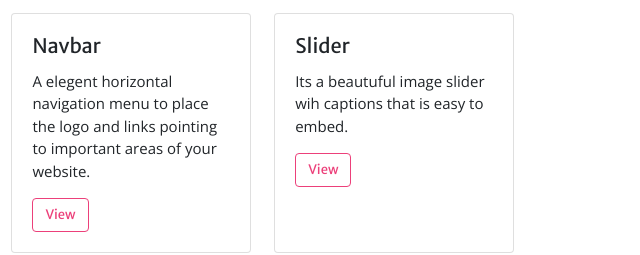
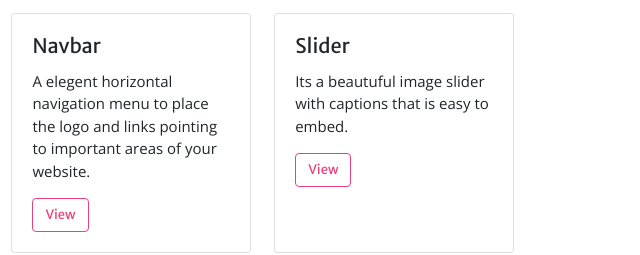
Before and after one commit to SwarnaKishore/MaterializeThemes, a plain HTML site: page index.html in a window 1280 px wide. Shown: the part 2121-2376 px from the top of the page, 640-1280 px from the left. Drawn offline with nearby package versions, Linux system fonts and the light colour scheme.

Commit message:
corrected spelling mistake

```diff
--- a/index.html
+++ b/index.html
@@ -153,7 +153,7 @@
                     <div class="card" style="width: 15rem;">
                         <div class="card-body">
                           <h5 class="card-title">Slider</h5>
-                          <p class="card-text">Its a beautuful image slider wih captions that is easy to embed.  </p>
+                          <p class="card-text">Its a beautuful image slider with captions that is easy to embed.  </p>
                           <a href="http://codepen.io/Swarna_Kishore/pen/MwrjQW" target="_blank" class="btn btn-outline-primary">View</a>
                         </div>
                     </div>
```
